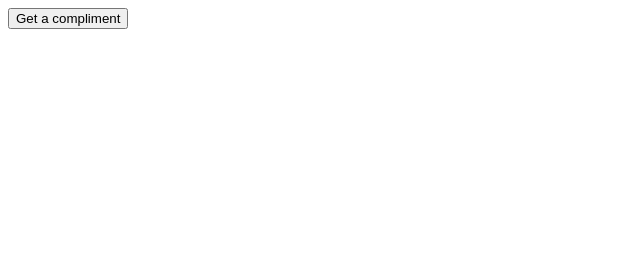
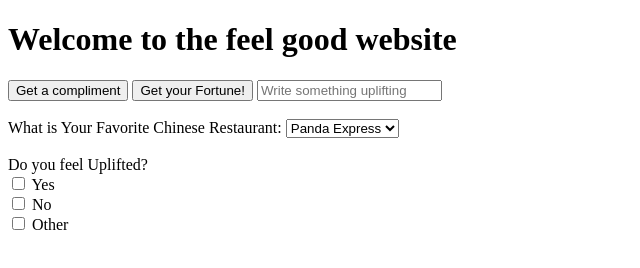
Before and after one commit to Bryson-Elliott/Back-End-Assessment, a website: page client/index.html in a window 1280 px wide. Shown: the whole page, without its empty margins (0-640 px from the left). Drawn offline with nearby package versions, Linux system fonts and the light colour scheme.

Commit message:
Added some features, working on connections

```diff
--- a/client/index.html
+++ b/client/index.html
@@ -2,11 +2,52 @@
 <html>
   <head>
     <title>Back End Assessment</title>
+    <h1>Welcome to the feel good website</h1>
   </head>
   <body class="container">
     <button id="complimentButton">Get a compliment</button>
 
+    <button id="button-2">Get your Fortune!</button>
+
+    <input
+      type="text"
+      id="uplifting-messages"
+      placeholder="Write something uplifting"/>
+      <br></br>
+
+    <label for='Favorite-restaurant'>What is Your Favorite Chinese Restaurant:</label>
+    <select
+      name='Favorite-restaurant'
+      id="select-restaurant"
+      placeholder="Other">
+        <option value='panda express'>Panda Express</option>
+        <option value='lucky 5'>Lucky 5</option>
+        <option value='pf changs'>PF. Changs</option>
+        <option value='koizi'>Koizi</option>
+        <option value='pei wei'>Pei Wei</option>
+        <option value='other'>Other</option>
+    </select>
+    <br></br>
+
+    <label for='checkbox'>Do you feel Uplifted?</label>
+      <div>
+        <input type="checkbox" id="yes">
+        <label for="yes">Yes</label>
+      </div>
+
+      <div>
+        <input type="checkbox" id="no">
+        <label for="no">No</label>
+      </div>
+
+      <div>
+        <input type="checkbox" id="other-1">
+        <label for="other-1">Other</label>
+      </div>
+    <br></br>
+
     <script src="https://unpkg.com/axios/dist/axios.min.js"></script>
+
     <script>
       document.getElementById("complimentButton").onclick = function () {
         axios.get("http://localhost:4000/api/compliment/")
@@ -15,6 +56,25 @@
               alert(data);
             });
       };
+      </script>
+
+      <script>
+      document.getElementById("button-2").onclick = function () {
+        axios.get("http://localhost:4000/api/fortune/")
+          .then(function (response) {
+            const data = response.data;
+            alert(data);
+          });
+      };
+    </script>
+
+    <script>
+      document.getElementByName("Favorite-restaurant").onsubmit = function () {
+        axios.get("http://localhost:4000/api/restaurant")
+        .then(function (response) {
+          const data = response.data;
+        });
+      };
     </script>
   </body>
 </html>
```
Also changed, not shown: package.json (added, +24 -0 lines), server/controller.js (added, +8 -0 lines), server/index.js (+23 -0 lines), 2 other files.
